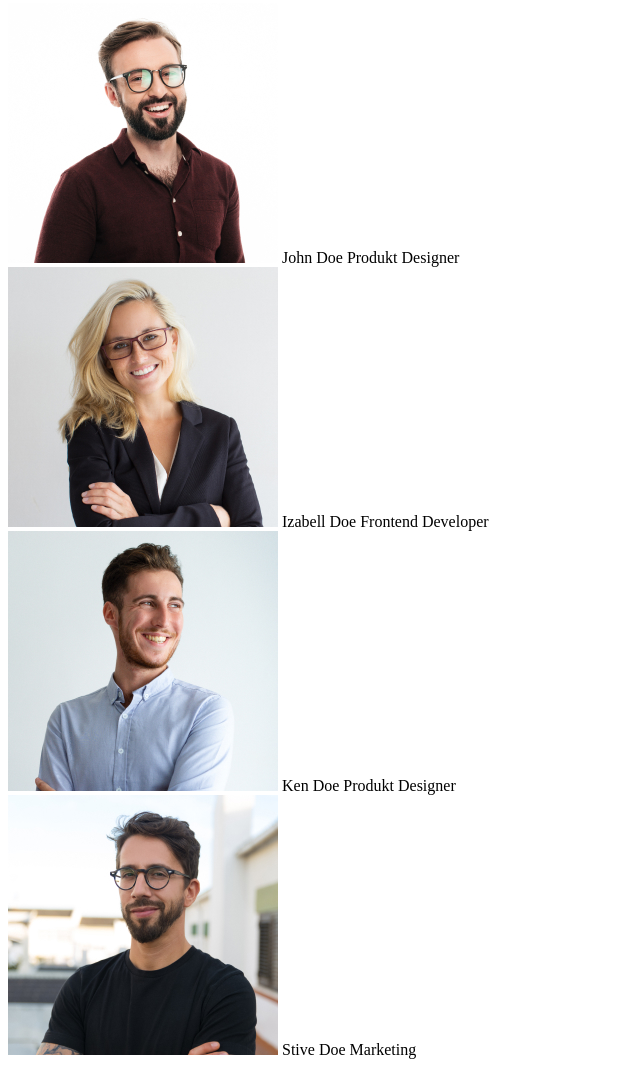
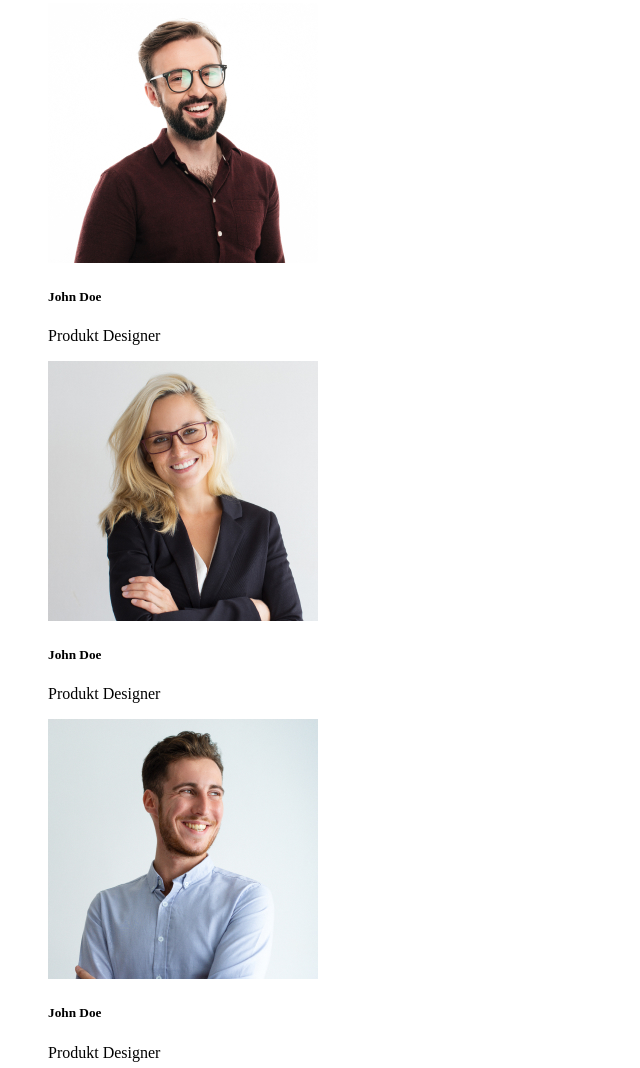
Before and after one commit to KarolKowalewicz/goit-markup-hw-01, a plain HTML site: page index.html in a window 1280 px wide. Shown: the part 984-2052 px from the top of the page, without its empty margins (0-640 px from the left). Drawn offline with Linux system fonts and the light colour scheme.

Commit message:
Update index.html

```diff
--- a/index.html
+++ b/index.html
@@ -76,22 +76,34 @@
       </section>
       <section>
         <h2>Nasz zespół</h2>
-        <div>
-          <img src="./images/img1.jpg" alt="John Doe" />
-          <tekst><span>John Doe</span> Produkt Designer</tekst>
-        </div>
-        <div>
-          <img src="./images/img2.jpg" alt="Izabell Doe" />
-          <tekst><span>Izabell Doe</span> Frontend Developer</tekst>
-        </div>
-        <div>
-          <img src="./images/img3.jpg" alt="Ken Doe" />
-          <tekst><span>Ken Doe</span> Produkt Designer</tekst>
-        </div>
-        <div>
-          <img src="./images/img4.jpg" alt="Stive Doe" />
-          <tekst><span>Stive Doe</span> Marketing</tekst>
-        </div>
+        <figure>
+          <img src="./images/img1.jpg" alt="John Doe" width="270" height="260" />
+          <figcaption>
+            <h5>John Doe</h5>
+            Produkt Designer
+          </figcaption>
+        </figure>
+        <figure>
+          <img src="./images/img2.jpg" alt="John Doe" width="270" height="260" />
+          <figcaption>
+            <h5>John Doe</h5>
+            Produkt Designer
+          </figcaption>
+        </figure>
+        <figure>
+          <img src="./images/img3.jpg" alt="John Doe" width="270" height="260" />
+          <figcaption>
+            <h5>John Doe</h5>
+            Produkt Designer
+          </figcaption>
+        </figure>
+        <figure>
+          <img src="./images/img4.jpg" alt="John Doe" width="270" height="260" />
+          <figcaption>
+            <h5>John Doe</h5>
+            Produkt Designer
+          </figcaption>
+        </figure>
       </section>
     </main>
     <footer>
```
